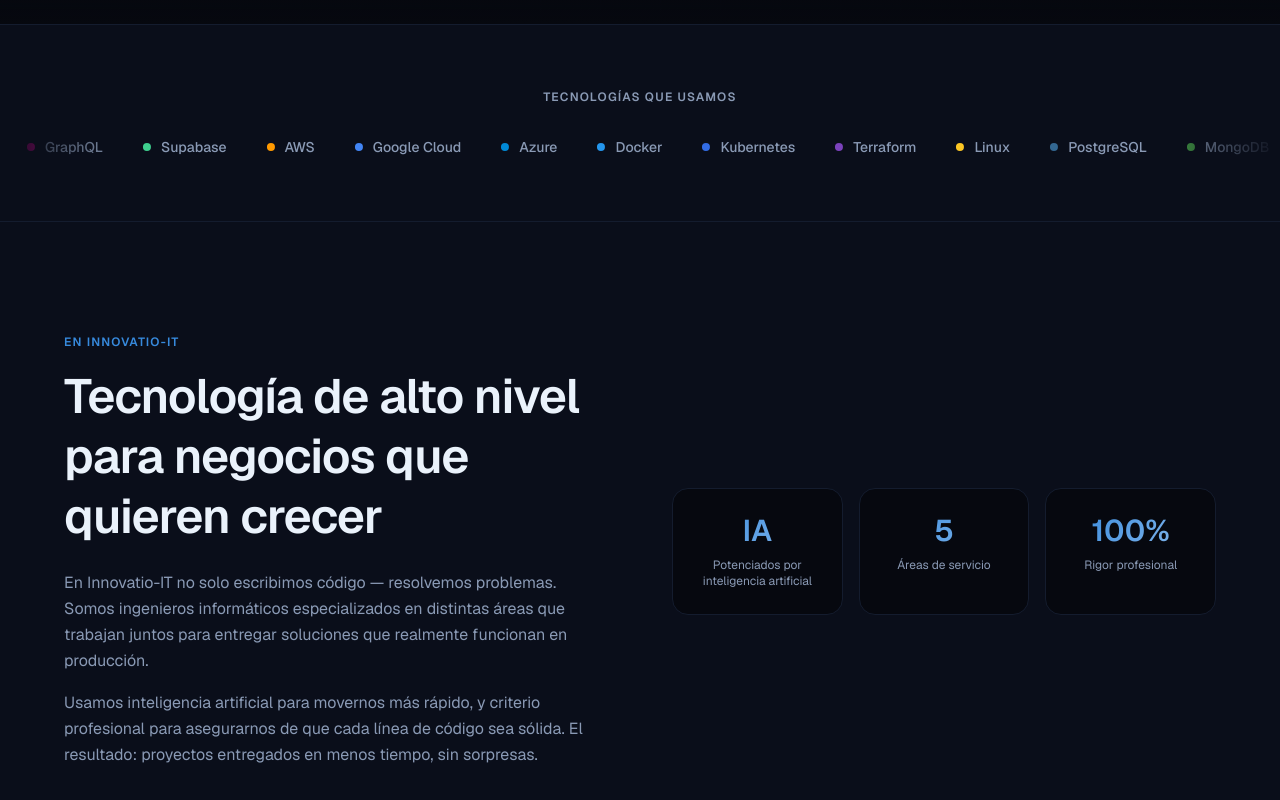
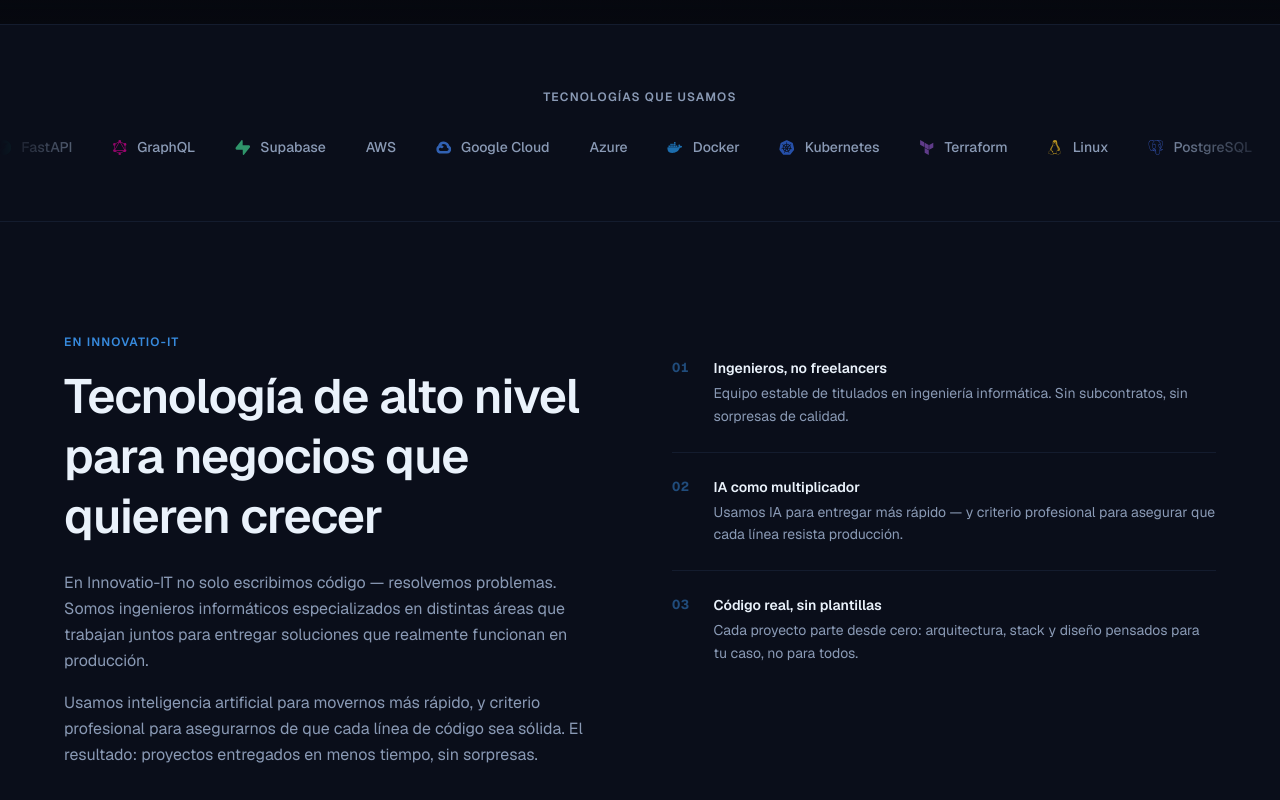
Before and after one commit to Felipe-Innovatio/landing-innovatio, a Next.js app: page / in a window 1280 px wide. Shown: the part 840-1640 px from the top of the page. Built offline with nearby package versions, Linux system fonts and the light colour scheme; no server answers.

Commit message:
merge: fusionar TechStack — íconos SVG + stack tecnológico completo

```diff
--- a/package.json
+++ b/package.json
@@ -16,6 +16,7 @@
     "react-dom": "19.2.4",
     "react-hook-form": "^7.76.1",
     "resend": "^6.12.4",
+    "simple-icons": "^16.21.0",
     "zod": "^4.4.3"
   },
   "devDependencies": {
--- a/src/components/sections/About.tsx
+++ b/src/components/sections/About.tsx
@@ -1,16 +1,28 @@
 import FadeIn from "@/components/ui/FadeIn";
 
-const stats = [
-  { value: "IA", label: "Potenciados por inteligencia artificial" },
-  { value: "5", label: "Áreas de servicio" },
-  { value: "100%", label: "Rigor profesional" },
+const differentiators = [
+  {
+    number: "01",
+    title: "Ingenieros, no freelancers",
+    body: "Equipo estable de titulados en ingeniería informática. Sin subcontratos, sin sorpresas de calidad.",
+  },
+  {
+    number: "02",
+    title: "IA como multiplicador",
+    body: "Usamos IA para entregar más rápido — y criterio profesional para asegurar que cada línea resista producción.",
+  },
+  {
+    number: "03",
+    title: "Código real, sin plantillas",
+    body: "Cada proyecto parte desde cero: arquitectura, stack y diseño pensados para tu caso, no para todos.",
+  },
 ];
 
 export default function About() {
   return (
     <section id="nosotros" className="py-28 px-6" style={{ background: "var(--surface)" }}>
       <div className="max-w-6xl mx-auto">
-        <div className="grid md:grid-cols-2 gap-16 items-center">
+        <div className="grid md:grid-cols-2 gap-16 items-start">
 
           <FadeIn>
             <span className="text-xs font-semibold uppercase tracking-widest mb-4 block" style={{ color: "var(--accent)" }}>
@@ -32,18 +44,33 @@ export default function About() {
             </p>
           </FadeIn>
 
-          <div className="grid grid-cols-3 gap-4">
-            {stats.map((stat, i) => (
-              <FadeIn key={stat.label} delay={i * 120}>
+          <div className="flex flex-col gap-0">
+            {differentiators.map((item, i) => (
+              <FadeIn key={item.number} delay={i * 100}>
                 <div
-                  className="p-6 rounded-2xl border text-center h-full"
-                  style={{ borderColor: "var(--border)", background: "var(--background)" }}
+                  className="py-6 flex gap-6 items-start"
+                  style={{ borderBottom: i < differentiators.length - 1 ? "1px solid var(--border)" : "none" }}
                 >
-                  <div className="text-3xl font-semibold mb-2 gradient-text">
-                    {stat.value}
-                  </div>
-                  <div className="text-xs leading-snug" style={{ color: "var(--muted)" }}>
-                    {stat.label}
+                  <span
+                    className="font-bold shrink-0 leading-none select-none"
+                    style={{
+                      fontSize: "13px",
+                      color: "var(--accent)",
+                      opacity: 0.5,
+                      letterSpacing: "0.04em",
+                      paddingTop: "3px",
+                      fontVariantNumeric: "tabular-nums",
+                    }}
+                  >
+                    {item.number}
+                  </span>
+                  <div>
+                    <p className="text-sm font-semibold mb-1" style={{ color: "var(--foreground)" }}>
+                      {item.title}
+                    </p>
+                    <p className="text-sm leading-relaxed" style={{ color: "var(--muted)" }}>
+                      {item.body}
+                    </p>
                   </div>
                 </div>
               </FadeIn>
--- a/src/components/sections/Hero.tsx
+++ b/src/components/sections/Hero.tsx
@@ -40,10 +40,9 @@ export default function Hero() {
       <div className="relative z-10 max-w-5xl mx-auto text-center flex flex-col items-center">
 
         <span
-          className="inline-flex items-center gap-2 text-xs font-semibold px-4 py-1.5 rounded-full border mb-8 uppercase tracking-widest"
+          className="inline-flex items-center text-xs font-semibold px-4 py-1.5 rounded-full border mb-8 uppercase tracking-widest"
           style={{ borderColor: "var(--accent-dim)", color: "var(--accent-light)", background: "rgba(55,138,221,0.08)" }}
         >
-          <span className="w-1.5 h-1.5 rounded-full inline-block" style={{ background: "var(--accent)" }} />
           Innovatio-IT · Soluciones tecnológicas
         </span>
 
@@ -52,7 +51,7 @@ export default function Hero() {
           style={{ color: "var(--foreground)", letterSpacing: "-0.03em" }}
         >
           Tecnología que{" "}
-          <span className="gradient-text">transforma</span>
+          <em style={{ fontStyle: "italic", color: "var(--accent)", fontWeight: "inherit" }}>transforma</em>
           <br />
           tu negocio
         </h1>
--- a/src/components/sections/TechStack.tsx
+++ b/src/components/sections/TechStack.tsx
@@ -1,42 +1,60 @@
-const technologies = [
+import {
+  siReact, siNextdotjs, siTypescript, siTailwindcss, siVuedotjs,
+  siNodedotjs, siPython, siFastapi, siGraphql, siSupabase,
+  siAmazonwebservices, siGooglecloud, siMicrosoftazure, siDocker, siKubernetes, siTerraform, siLinux,
+  siPostgresql, siMongodb, siRedis, siMysql, siFirebase,
+  siOpenai, siAnthropic, siGooglegemini, siOllama, siLangchain, siHuggingface,
+} from "simple-icons";
+import type { SimpleIcon } from "simple-icons";
+
+interface Tech {
+  name: string;
+  icon?: SimpleIcon;
+  url?: string;
+}
+
+const technologies: Tech[] = [
   // Frontend
-  { name: "React", color: "#61DAFB", url: "https://react.dev/" },
-  { name: "Next.js", color: "#ffffff", url: "https://nextjs.org/" },
-  { name: "TypeScript", color: "#3178C6", url: "https://www.typescriptlang.org/" },
-  { name: "TailwindCSS", color: "#38BDF8", url: "https://tailwindcss.com/" },
-  { name: "Vue.js", color: "#42B883", url: "https://vuejs.org/" },
+  { name: "React", icon: siReact, url: "https://react.dev/" },
+  { name: "Next.js", icon: siNextdotjs, url: "https://nextjs.org/" },
+  { name: "TypeScript", icon: siTypescript, url: "https://www.typescriptlang.org/" },
+  { name: "TailwindCSS", icon: siTailwindcss, url: "https://tailwindcss.com/" },
+  { name: "Vue.js", icon: siVuedotjs, url: "https://vuejs.org/" },
   // Backend
-  { name: "Node.js", color: "#68A063", url: "https://nodejs.org/" },
-  { name: "Python", color: "#FFD43B", url: "https://www.python.org/" },
-  { name: "FastAPI", color: "#009688", url: "https://fastapi.tiangolo.com/" },
-  { name: "GraphQL", color: "#E10098", url: "https://graphql.org/" },
-  { name: "Supabase", color: "#3ECF8E", url: "https://supabase.com/" },
+  { name: "Node.js", icon: siNodedotjs, url: "https://nodejs.org/" },
+  { name: "Python", icon: siPython, url: "https://www.python.org/" },
+  { name: "FastAPI", icon: siFastapi, url: "https://fastapi.tiangolo.com/" },
+  { name: "GraphQL", icon: siGraphql, url: "https://graphql.org/" },
+  { name: "Supabase", icon: siSupabase, url: "https://supabase.com/" },
   // Cloud
-  { name: "AWS", color: "#FF9900", url: "https://aws.amazon.com/" },
-  { name: "Google Cloud", color: "#4285F4", url: "https://cloud.google.com/" },
-  { name: "Azure", color: "#0089D6", url: "https://azure.microsoft.com/" },
-  { name: "Docker", color: "#2496ED", url: "https://www.docker.com/" },
-  { name: "Kubernetes", color: "#326CE5", url: "https://kubernetes.io/" },
-  { name: "Terraform", color: "#7B42BC", url: "https://www.terraform.io/" },
-  { name: "Linux", color: "#FCC624", url: "https://www.linux.org/" },
-  // Datos
-  { name: "PostgreSQL", color: "#336791", url: "https://www.postgresql.org/" },
-  { name: "MongoDB", color: "#47A248", url: "https://www.mongodb.com/" },
-  { name: "Redis", color: "#DC382D", url: "https://redis.io/" },
-  { name: "MySQL", color: "#4479A1", url: "https://www.mysql.com/" },
-  { name: "Firebase", color: "#FFCA28", url: "https://firebase.google.com/" },
+  { name: "AWS", icon: siAmazonwebservices, url: "https://aws.amazon.com/" },
+  { name: "Google Cloud", icon: siGooglecloud, url: "https://cloud.google.com/" },
+  { name: "Azure", icon: siMicrosoftazure, url: "https://azure.microsoft.com/" },
+  { name: "Docker", icon: siDocker, url: "https://www.docker.com/" },
+  { name: "Kubernetes", icon: siKubernetes, url: "https://kubernetes.io/" },
+  { name: "Terraform", icon: siTerraform, url: "https://www.terraform.io/" },
+  { name: "Linux", icon: siLinux, url: "https://www.linux.org/" },
+  // Bases de datos
+  { name: "PostgreSQL", icon: siPostgresql, url: "https://www.postgresql.org/" },
+  { name: "MongoDB", icon: siMongodb, url: "https://www.mongodb.com/" },
+  { name: "Redis", icon: siRedis, url: "https://redis.io/" },
+  { name: "MySQL", icon: siMysql, url: "https://www.mysql.com/" },
+  { name: "Firebase", icon: siFirebase, url: "https://firebase.google.com/" },
   // IA Cloud
-  { name: "OpenAI", color: "#74AA9C", url: "https://openai.com/" },
-  { name: "Claude", color: "#CC785C", url: "https://anthropic.com/claude" },
-  { name: "Gemini", color: "#4285F4", url: "https://gemini.google.com/" },
-  { name: "AWS Bedrock", color: "#FF9900", url: "https://aws.amazon.com/bedrock/" },
-  { name: "Cohere", color: "#39594D", url: "https://cohere.com/" },
+  { name: "OpenAI", icon: siOpenai, url: "https://openai.com/" },
+  { name: "Anthropic", icon: siAnthropic, url: "https://anthropic.com/" },
+  { name: "Gemini", icon: siGooglegemini, url: "https://gemini.google.com/" },
+  { name: "AWS Bedrock", url: "https://aws.amazon.com/bedrock/" },
   // IA Local
-  { name: "Ollama", color: "#ffffff", url: "https://ollama.com/" },
-  { name: "LangChain", color: "#1C8C5E", url: "https://www.langchain.com/" },
-  { name: "LlamaIndex", color: "#6929C4", url: "https://www.llamaindex.ai/" },
-  { name: "HuggingFace", color: "#FFD21E", url: "https://huggingface.co/" },
+  { name: "Ollama", icon: siOllama, url: "https://ollama.com/" },
+  { name: "LangChain", icon: siLangchain, url: "https://www.langchain.com/" },
+  { name: "HuggingFace", icon: siHuggingface, url: "https://huggingface.co/" },
 ];
+
+function iconColor(hex: string): string {
+  if (hex === "FFFFFF" || hex === "000000") return "var(--muted)";
+  return `#${hex}`;
+}
 
 export default function TechStack() {
   const doubled = [...technologies, ...technologies];
@@ -44,13 +62,26 @@ export default function TechStack() {
   return (
     <section
       className="py-16 overflow-hidden"
-      style={{ borderTop: "1px solid var(--border)", borderBottom: "1px solid var(--border)", background: "var(--surface)" }}
+      style={{
+        borderTop: "1px solid var(--border)",
+        borderBottom: "1px solid var(--border)",
+        background: "var(--surface)",
+      }}
     >
-      <p className="text-center text-xs font-semibold uppercase tracking-widest mb-8" style={{ color: "var(--muted)" }}>
+      <p
+        className="text-center text-xs font-semibold uppercase tracking-widest mb-8"
+        style={{ color: "var(--muted)" }}
+      >
         Tecnologías que usamos
       </p>
 
-      <div className="overflow-hidden" style={{ maskImage: "linear-gradient(to right, transparent, black 10%, black 90%, transparent)" }}>
+      <div
+        className="overflow-hidden"
+        style={{
+          maskImage:
+            "linear-gradient(to right, transparent, black 10%, black 90%, transparent)",
+        }}
+      >
         <div className="marquee-track">
           {doubled.map((tech, i) => (
             <a
@@ -60,10 +91,22 @@ export default function TechStack() {
               rel="noopener noreferrer"
               className="flex items-center gap-2.5 mx-5 shrink-0 hover:opacity-80 transition-opacity"
             >
-              <span
-                className="w-2 h-2 rounded-full shrink-0"
-                style={{ background: tech.color }}
-              />
+              {tech.icon && (
+                <svg
+                  role="img"
+                  viewBox="0 0 24 24"
+                  width="15"
+                  height="15"
+                  aria-hidden="true"
+                  style={{
+                    fill: iconColor(tech.icon.hex),
+                    opacity: 0.7,
+                    flexShrink: 0,
+                  }}
+                >
+                  <path d={tech.icon.path} />
+                </svg>
+              )}
               <span
                 className="text-sm font-medium whitespace-nowrap"
                 style={{ color: "var(--muted)" }}
```
Also changed, not shown: src/components/sections/Contact.tsx (+6 -6 lines), src/components/sections/CtaBanner.tsx (+1 -7 lines), src/components/sections/Pricing.tsx (+12 -12 lines), src/components/sections/Process.tsx (+9 -7 lines), src/components/sections/Testimonials.tsx (+14 -6 lines), 1 other file (tests, documents, lock files or other folders).
